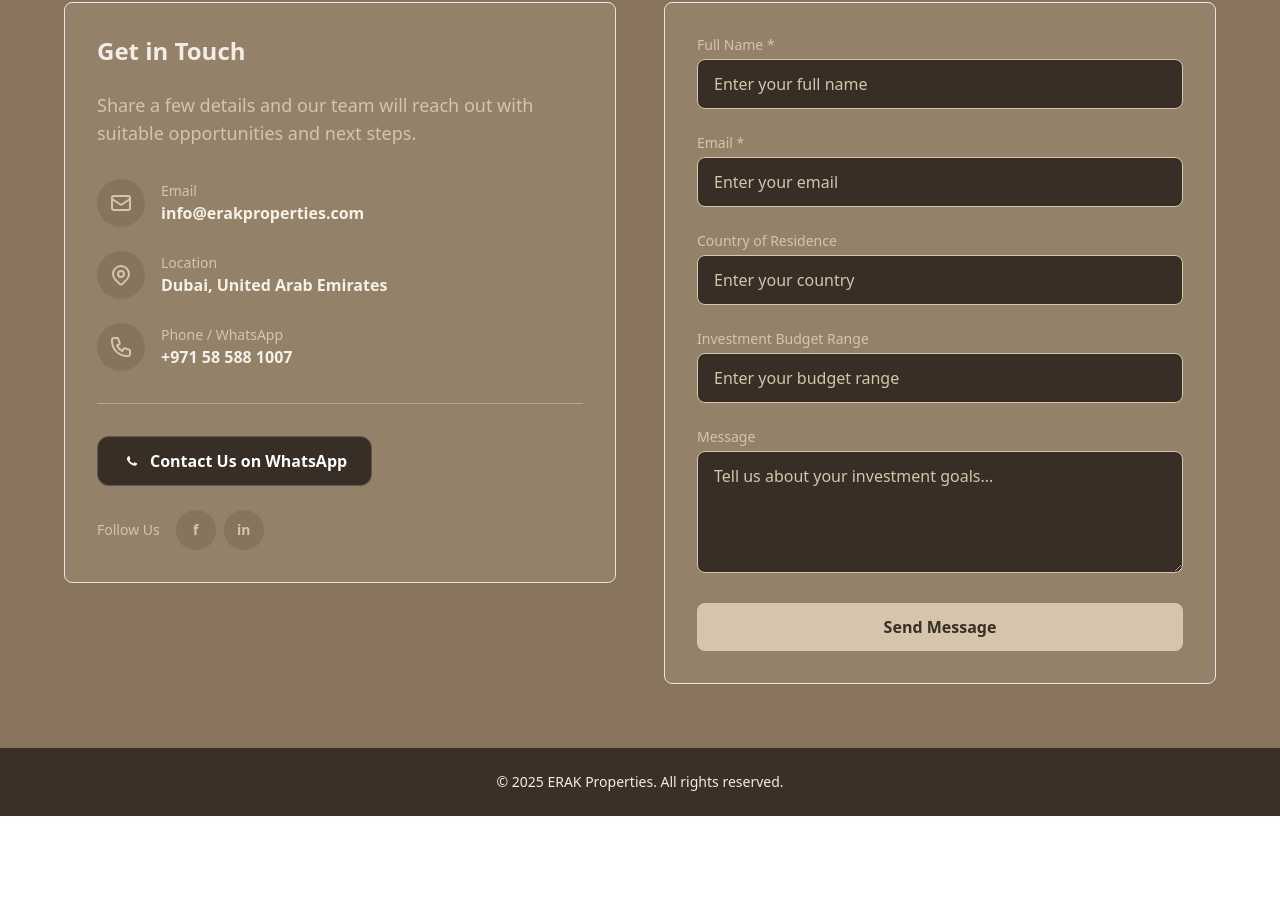
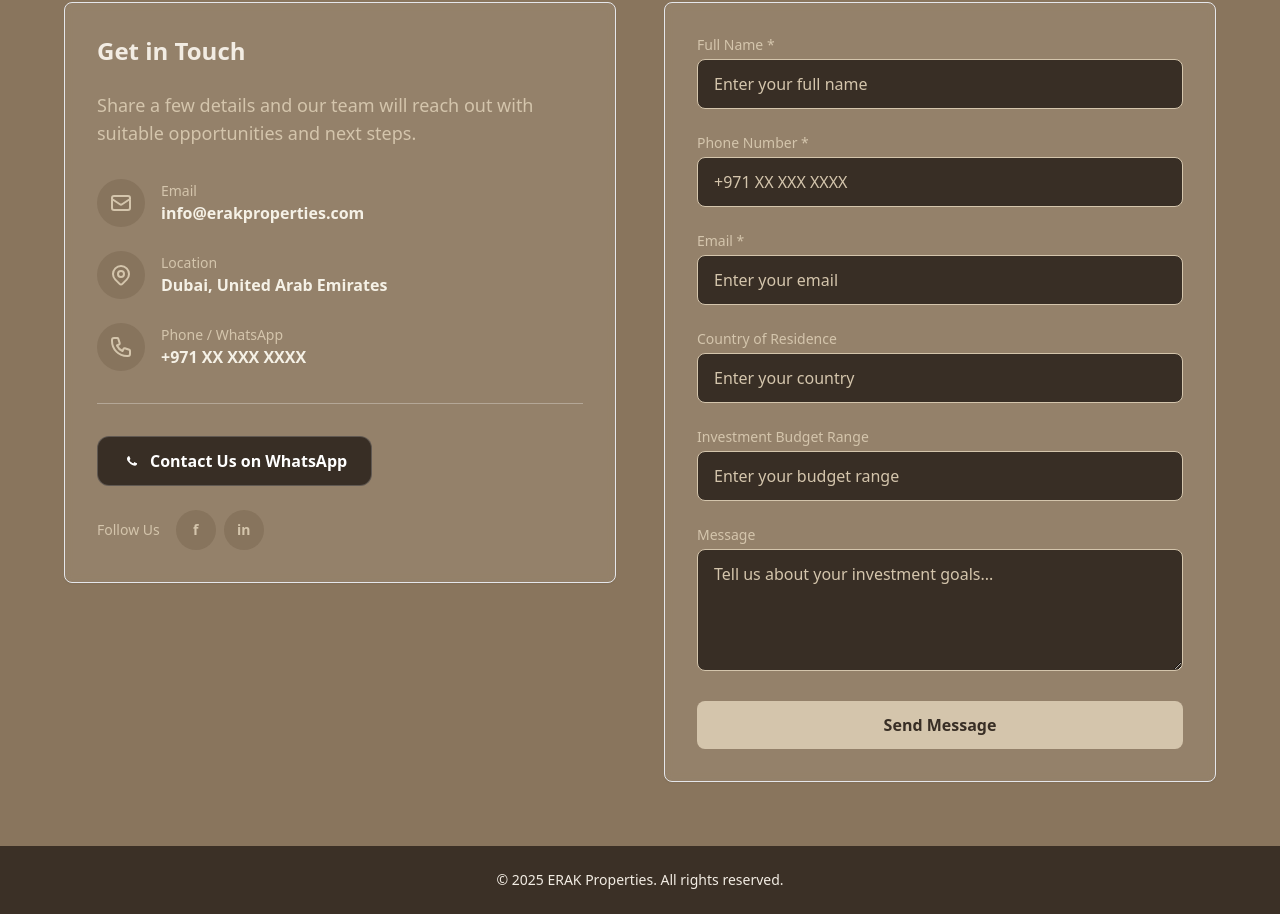
Before and after one commit to erakpropertiesuae-cpu/erakproperties, a Vue app: page / in a window 1280 px wide. Shown: the part 3676-4590 px from the top of the page. Before the commit the page ends 4492 px from the top, so only its background shows below. Built offline with nearby package versions, Linux system fonts and the light colour scheme.

Commit message:
updated things

```diff
--- a/src/components/Contact.vue
+++ b/src/components/Contact.vue
@@ -61,7 +61,8 @@
             </div>
             <div>
               <div class="text-[#D4C5AC] text-sm">Phone / WhatsApp</div>
-              <div class="font-semibold">+971 58 588 1007</div>
+             <div class="font-semibold">+971 XX XXX XXXX</div>
+
             </div>
           </div>
         </div>
@@ -118,6 +119,23 @@
               placeholder="Enter your full name"
             >
           </div>
+          <div>
+  <label for="phone" class="block text-sm font-medium text-[#D4C5AC] mb-1">
+    Phone Number *
+  </label>
+  <input
+    type="tel"
+    id="phone"
+    v-model="formData.phone"
+    required
+    class="w-full px-4 py-3 rounded-lg bg-[#382E25] border border-[#D4C5AC]
+           text-[#F5F1E6] placeholder-[#D4C5AC]
+           focus:outline-none focus:ring-2 focus:ring-[#D4C5AC] focus:border-transparent"
+    placeholder="+971 XX XXX XXXX"
+  >
+</div>
+
+
 
           <div>
             <label for="email" class="block text-sm font-medium text-[#D4C5AC] mb-1">Email *</label>
@@ -204,6 +222,7 @@ const formMessage = ref({ text: '', type: '' })
 const formData = ref({
   fullName: '',
   email: '',
+  phone: '',
   country: '',
   budget: '',
   message: ''
@@ -228,6 +247,7 @@ const submitForm = async () => {
       {
         full_name: formData.value.fullName,
         email: formData.value.email,
+        phone: formData.value.phone,
         country: formData.value.country,
         budget: formData.value.budget,
         message: formData.value.message,
@@ -244,6 +264,7 @@ const submitForm = async () => {
     formData.value = {
       fullName: '',
       email: '',
+      phone: '',
       country: '',
       budget: '',
       message: ''
```
